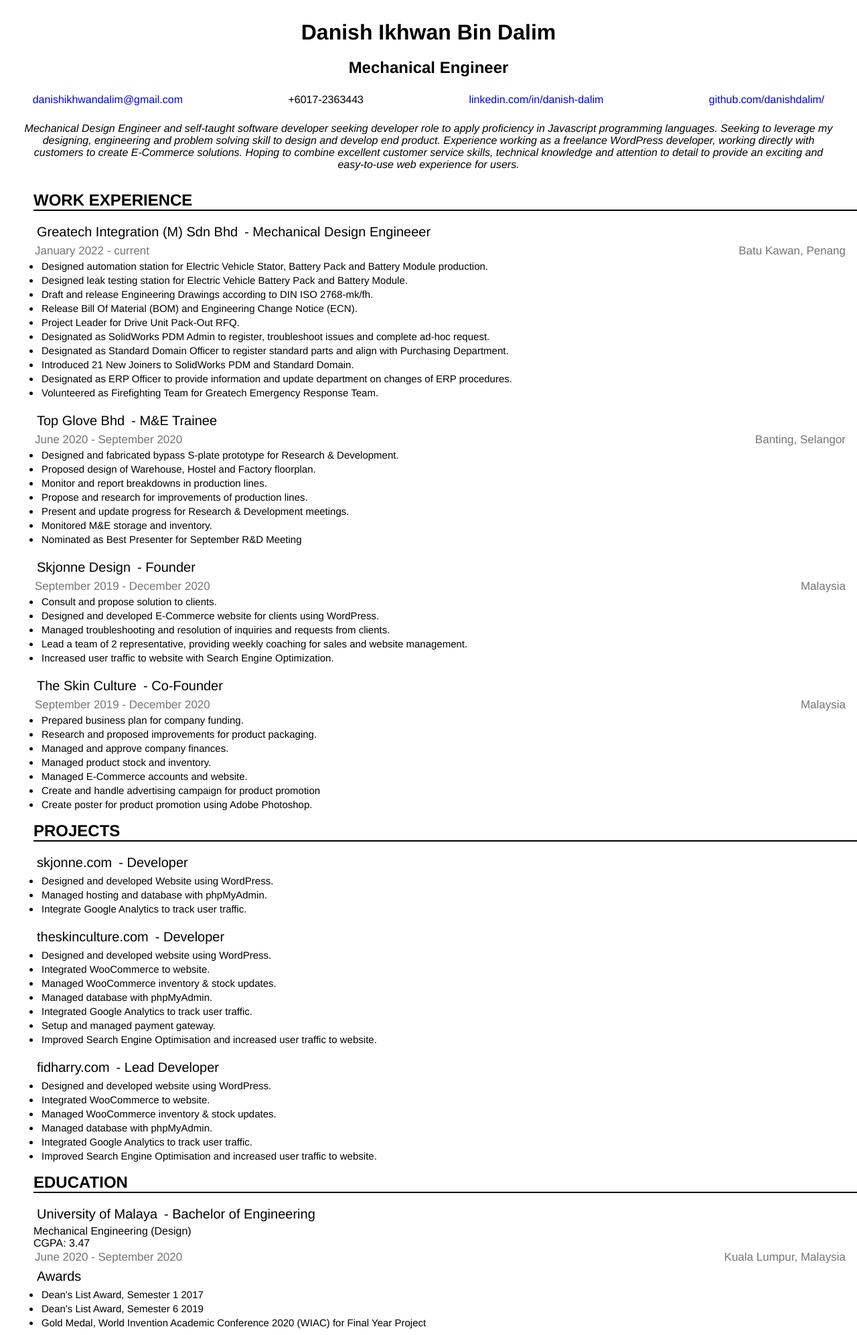
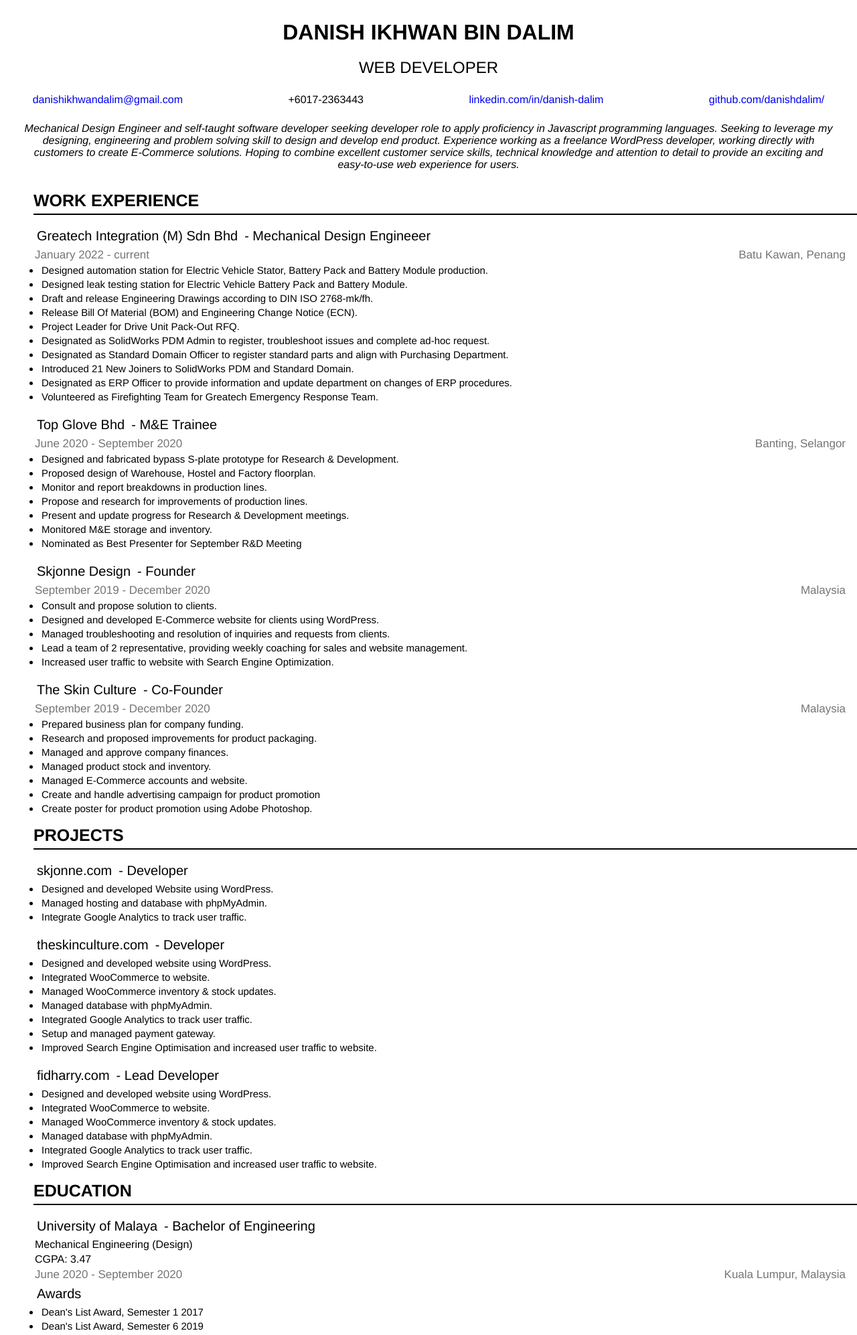
Before and after one commit to danishdalim/resume, a plain HTML site: page index.html in a window 1280 px wide. Shown: the top 1994 px of the page at 67% size. Drawn offline with Linux system fonts and the light colour scheme.

Commit message:
updated css

```diff
--- a/index.html
+++ b/index.html
@@ -11,8 +11,8 @@
     <body>
         <div class="header">
             <div class="intro">
-                <h1>Danish Ikhwan Bin Dalim</h1>
-                <h2>Mechanical Engineer</h2>
+                <h1>DANISH IKHWAN BIN DALIM</h1>
+                <h2>WEB DEVELOPER</h2>
                 <div>
                     <ul class="link-detail">
                         <li><a href="mailto:danishikhwandalim@gmail.com"> danishikhwandalim@gmail.com</a></li>
@@ -21,7 +21,7 @@
                         <li><a href="https://github.com/danishdalim/" target="_blank"> github.com/danishdalim/</a></li>
                     </ul>
                 </div>
-                <p> <em>Mechanical Design Engineer and self-taught software developer seeking developer role to apply
+                <p class="objective"> <em>Mechanical Design Engineer and self-taught software developer seeking developer role to apply
                 proficiency in Javascript programming languages. Seeking to leverage my designing, engineering and problem solving skill
                 to design and develop end product. Experience working as a freelance WordPress developer, working directly with
                 customers to create E-Commerce solutions. Hoping to combine excellent customer service skills, technical knowledge and
--- a/styles.css
+++ b/styles.css
@@ -14,7 +14,7 @@ h1 {
 }
 
 h2 {
-    font-weight: 800;
+    font-weight: 400;
     color: black;
 }
 
@@ -62,9 +62,16 @@ a {
 
 }
 
+.objective p{
+    padding: 1px;
+}
+
 .title {
     margin-left: 50px;
     border-bottom: 2px black solid;
+    font-weight: 600;
+    padding-bottom: 5px;
+    font-size: 25px;
 }
 
 .content {
@@ -117,3 +124,9 @@ h3 {
 ul{
     color: black;
 }
+
+
+.degree p{
+    padding: 2px;
+    font-size: 16px;
+}
```
